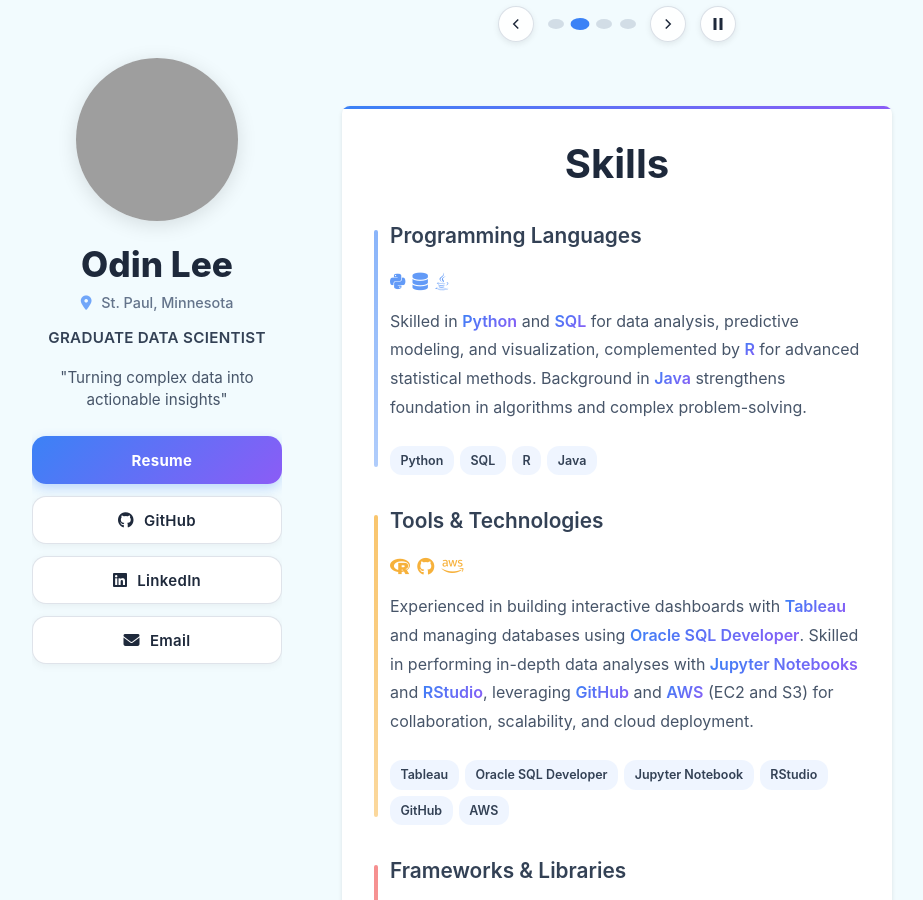
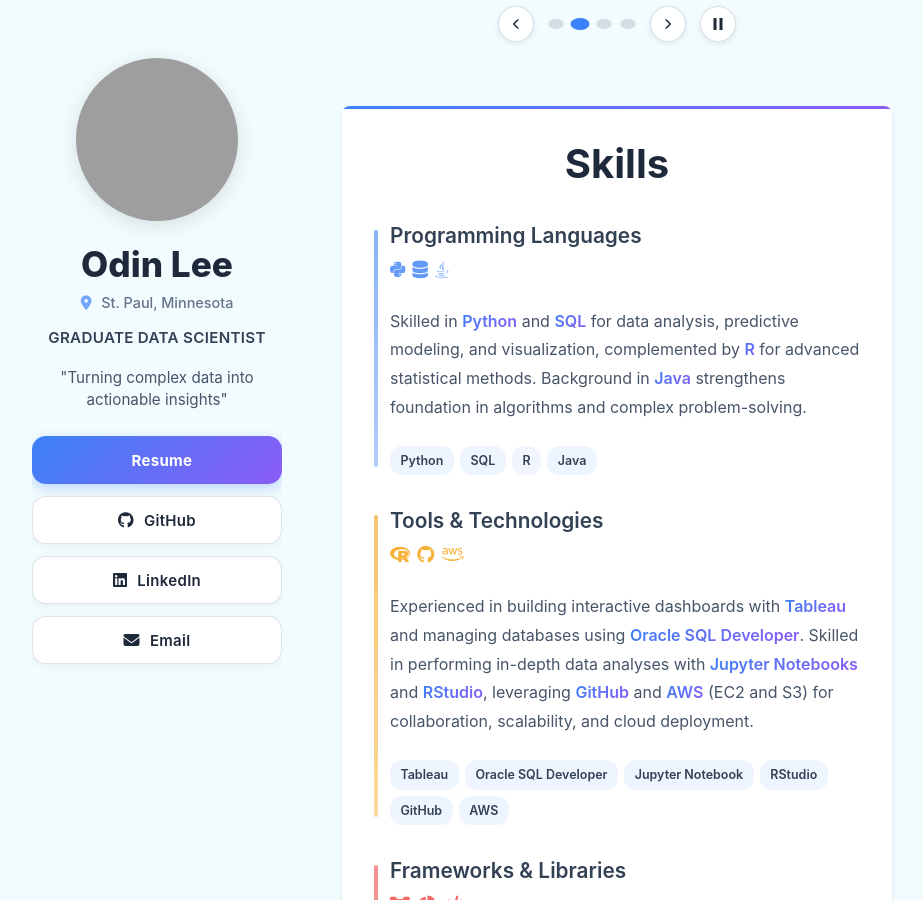
Before and after one commit to OdinLeePro/OdinLeePro.github.io, a Jekyll site: the page built from index.md, in a window 1280 px wide and 900 px high, scrolled down 1661 px. Shown: the whole window, without its empty margins (178-1101 px from the left). Built offline with Jekyll 4.4.1, drawn with Linux system fonts in a browser that asks for light colours; grey boxes are pictures that could not be loaded.

Commit message:
Update index.md

```diff
--- a/index.md
+++ b/index.md
@@ -209,12 +209,12 @@ title: Portfolio
     <article class="skill-row blue">
         <header>
         <h2 class="sub-title">Programming Languages</h2>
-        </header>
         <div class="skill-icons" aria-hidden="true">
             <i class="fa-brands fa-python"></i>
             <i class="fa-solid fa-database"></i>
             <i class="fa-brands fa-java"></i>
         </div>
+        </header>
 
         <p>
             Skilled in <strong>Python</strong> and <strong>SQL</strong> for data analysis, predictive
@@ -232,12 +232,12 @@ title: Portfolio
     <article class="skill-row amber">
         <header>
         <h2 class="sub-title">Tools & Technologies</h2>
-        </header>
         <div class="skill-icons" aria-hidden="true">
             <i class="fa-brands fa-r-project"></i>
             <i class="fa-brands fa-github"></i>
             <i class="fa-brands fa-aws"></i>
         </div>
+        </header>
 
         <p>
             Experienced in building interactive dashboards with <strong>Tableau</strong> and managing
@@ -256,12 +256,12 @@ title: Portfolio
     <article class="skill-row red">
         <header>
         <h2 class="sub-title">Frameworks & Libraries</h2>
-        </header>
         <div class="skill-icons" aria-hidden="true">
             <i class="fa-solid fa-diagram-project"></i>
             <i class="fa-solid fa-chart-pie"></i>
             <i class="fa-solid fa-code"></i>
         </div>
+        </header>
 
         <p>
             Proficient in Python libraries (<strong>pandas</strong>, <strong>NumPy</strong>,
@@ -280,12 +280,12 @@ title: Portfolio
     <article class="skill-row green">
         <header>
         <h2 class="sub-title">Data Science Skills</h2>
-        </header>
         <div class="skill-icons" aria-hidden="true">
             <i class="fa-solid fa-table"></i>
             <i class="fa-solid fa-chart-bar"></i>
             <i class="fa-solid fa-cloud"></i>
         </div>
+        </header>
 
         <p>
             Expertise in <strong>data wrangling</strong>, exploratory data analysis (<strong>EDA</strong>)
```
